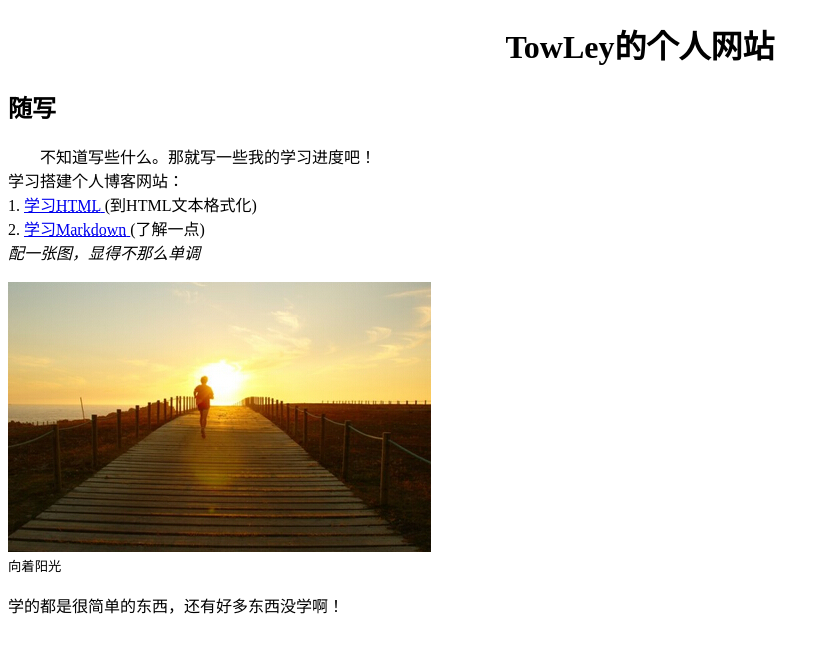
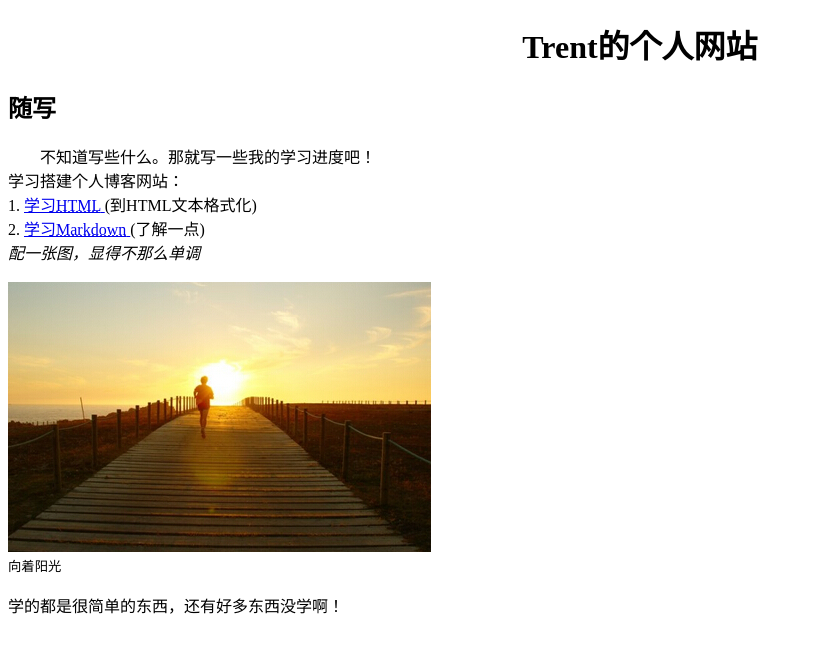
Before and after one commit to trentlee0/Test, a plain HTML site: page index.html in a window 1280 px wide. Shown: the whole page, without its empty margins (0-830 px from the left). Drawn offline with Linux system fonts and the light colour scheme.

Commit message:
new update

```diff
--- a/index.html
+++ b/index.html
@@ -5,7 +5,7 @@
         <title>TowLey的个人网站</title>
     </head>
     <body>
-        <h1><center>TowLey的个人网站</center></h1>
+        <h1><center>Trent的个人网站</center></h1>
         <h2>随写</h2>
         <p>&emsp;&emsp;不知道写些什么。那就写一些我的学习进度吧！
             <br />
@@ -20,7 +20,7 @@
             </a>(了解一点)
             <br /><i>配一张图，显得不那么单调</i>
             <br />
-            <br /><img src="work_hard.jpeg" width="423" height="270">
+            <br /><img src="./images/work_hard.jpeg" width="423" height="270">
             <br /><small>向着阳光</small>
             <br />
             <br />学的都是很简单的东西，还有好多东西没学啊！
```
Also changed, not shown: images/work_hard.jpeg (renamed from work_hard.jpeg), 2 other files.
